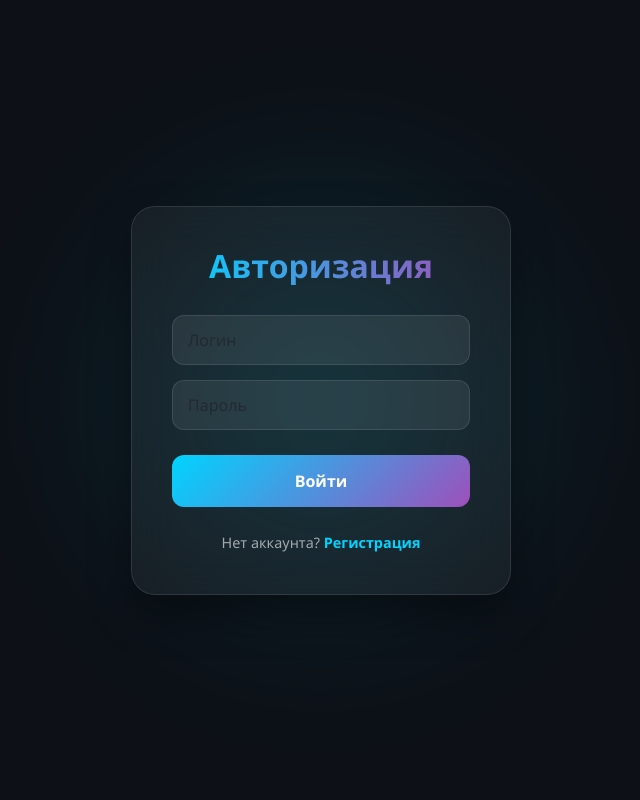
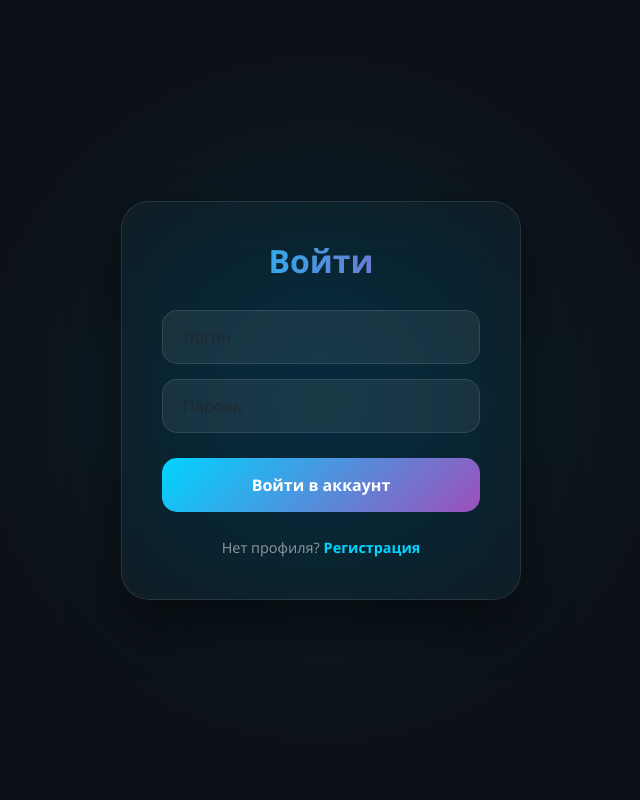
Before and after one commit to zynqff/ssalfatest, a FastAPI app: page /login in a window 1280 px wide. Shown: the whole page, without its empty margins (319-959 px from the left). Run offline with FastAPI, Linux system fonts and the light colour scheme.

Commit message:
Update login.html

```diff
--- a/templates/login.html
+++ b/templates/login.html
@@ -1,3 +1,4 @@
+
 <!DOCTYPE html>
 <html lang="ru">
 <head>
@@ -9,101 +10,124 @@
         :root {
             --accent: #00d4ff;
             --secondary: #9d50bb;
+            --error-red: #ff453a;
         }
 
         body {
-            background: #0d1117; /* Глубокий темный фон */
+            background: #0d1117;
             height: 100vh;
             margin: 0;
             display: flex;
             align-items: center;
             justify-content: center;
-            font-family: 'Segoe UI', Tahoma, Geneva, Verdana, sans-serif;
+            font-family: 'Segoe UI', sans-serif;
             color: white;
+            overflow: hidden;
             position: relative;
-            overflow: hidden;
         }
 
-        /* Светящееся пятно на фоне */
+        /* Фоновое свечение */
         .bg-glow {
             position: absolute;
             width: 600px;
             height: 600px;
             background: radial-gradient(circle, rgba(0, 212, 255, 0.15) 0%, transparent 70%);
-            border-radius: 50%;
             z-index: -1;
             filter: blur(60px);
+            animation: pulse 10s infinite alternate;
+        }
+
+        @keyframes pulse {
+            from { transform: scale(1); opacity: 0.5; }
+            to { transform: scale(1.2); opacity: 0.8; }
         }
 
         /* Стеклянная карточка */
         .glass-container {
-            background: rgba(255, 255, 255, 0.05);
-            backdrop-filter: blur(20px);
-            -webkit-backdrop-filter: blur(20px);
+            background: rgba(255, 255, 255, 0.03);
+            backdrop-filter: blur(25px) saturate(180%);
+            -webkit-backdrop-filter: blur(25px);
             border: 1px solid rgba(255, 255, 255, 0.1);
-            border-radius: 24px;
+            border-radius: 28px;
             padding: 40px;
             width: 100%;
-            max-width: 380px;
-            box-shadow: 0 20px 40px rgba(0, 0, 0, 0.4);
+            max-width: 400px;
+            box-shadow: 0 25px 50px rgba(0, 0, 0, 0.5);
             text-align: center;
         }
 
         h2 {
-            font-weight: 700;
+            font-weight: 800;
             margin-bottom: 30px;
             background: linear-gradient(to right, var(--accent), var(--secondary));
             -webkit-background-clip: text;
             -webkit-text-fill-color: transparent;
         }
 
-        /* Поля ввода */
+        /* Красивая табличка ошибки */
+        .error-alert {
+            background: rgba(255, 69, 58, 0.1);
+            border: 1px solid rgba(255, 69, 58, 0.3);
+            border-radius: 15px;
+            color: var(--error-red);
+            padding: 12px;
+            margin-bottom: 25px;
+            font-size: 0.95rem;
+            display: flex;
+            align-items: center;
+            justify-content: center;
+            gap: 10px;
+            animation: shake 0.5s cubic-bezier(.36,.07,.19,.97) both;
+        }
+
+        @keyframes shake {
+            10%, 90% { transform: translate3d(-1px, 0, 0); }
+            20%, 80% { transform: translate3d(2px, 0, 0); }
+            30%, 50%, 70% { transform: translate3d(-4px, 0, 0); }
+            40%, 60% { transform: translate3d(4px, 0, 0); }
+        }
+
+        /* Инпуты */
         .form-control {
-            background: rgba(255, 255, 255, 0.08) !important;
+            background: rgba(255, 255, 255, 0.07) !important;
             border: 1px solid rgba(255, 255, 255, 0.1) !important;
             color: white !important;
-            border-radius: 12px !important;
-            padding: 12px 15px !important;
+            border-radius: 15px !important;
+            padding: 14px 20px !important;
             margin-bottom: 15px !important;
-            transition: 0.3s;
         }
 
         .form-control:focus {
-            background: rgba(255, 255, 255, 0.12) !important;
             border-color: var(--accent) !important;
             box-shadow: 0 0 15px rgba(0, 212, 255, 0.2) !important;
-            outline: none;
         }
 
-        /* Кнопка */
         .btn-submit {
             background: linear-gradient(135deg, var(--accent), var(--secondary));
             border: none;
             color: white;
             width: 100%;
-            padding: 14px;
-            border-radius: 12px;
-            font-weight: 600;
+            padding: 15px;
+            border-radius: 15px;
+            font-weight: 700;
+            transition: 0.3s ease;
             margin-top: 10px;
-            transition: 0.3s;
         }
 
         .btn-submit:hover {
-            transform: translateY(-2px);
-            box-shadow: 0 8px 20px rgba(0, 212, 255, 0.3);
-            filter: brightness(1.1);
+            transform: translateY(-3px);
+            box-shadow: 0 10px 20px rgba(0, 212, 255, 0.3);
         }
 
-        .reg-link {
-            display: block;
+        .footer-link {
             margin-top: 25px;
-            color: rgba(255, 255, 255, 0.6);
-            text-decoration: none;
             font-size: 0.9rem;
+            color: rgba(255, 255, 255, 0.5);
         }
 
-        .reg-link span {
+        .footer-link a {
             color: var(--accent);
+            text-decoration: none;
             font-weight: 600;
         }
     </style>
@@ -112,14 +136,23 @@
     <div class="bg-glow"></div>
 
     <div class="glass-container">
-        <h2>Авторизация</h2>
+        <h2>Войти</h2>
+
+        {% if error %}
+        <div class="error-alert">
+            <span>⚠️</span> {{ error }}
+        </div>
+        {% endif %}
+
         <form action="/login" method="post">
             <input type="text" name="username" class="form-control" placeholder="Логин" required>
             <input type="password" name="password" class="form-control" placeholder="Пароль" required>
-            <button type="submit" class="btn-submit">Войти</button>
+            <button type="submit" class="btn-submit">Войти в аккаунт</button>
         </form>
 
-        <a href="/register" class="reg-link">Нет аккаунта? <span>Регистрация</span></a>
+        <div class="footer-link">
+            Нет профиля? <a href="/register">Регистрация</a>
+        </div>
     </div>
 </body>
     </html>
```
